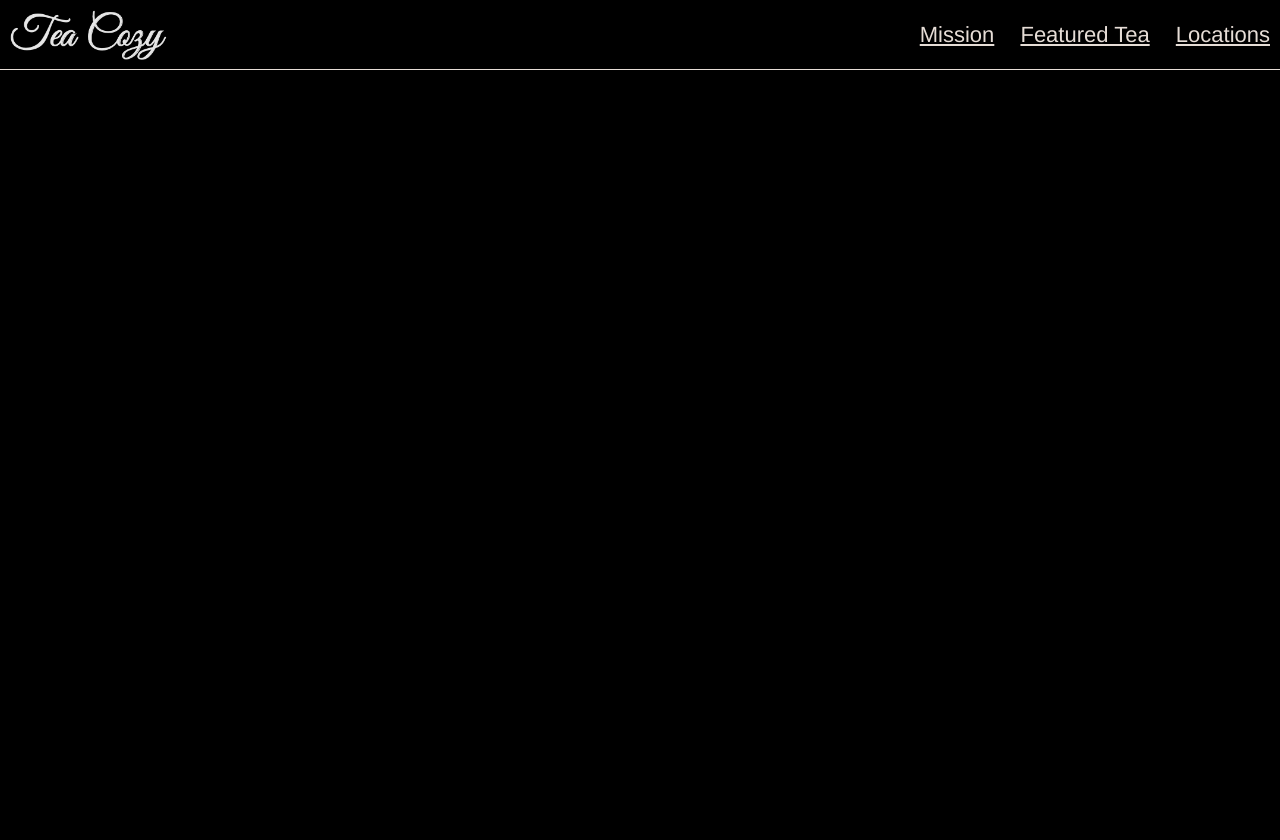
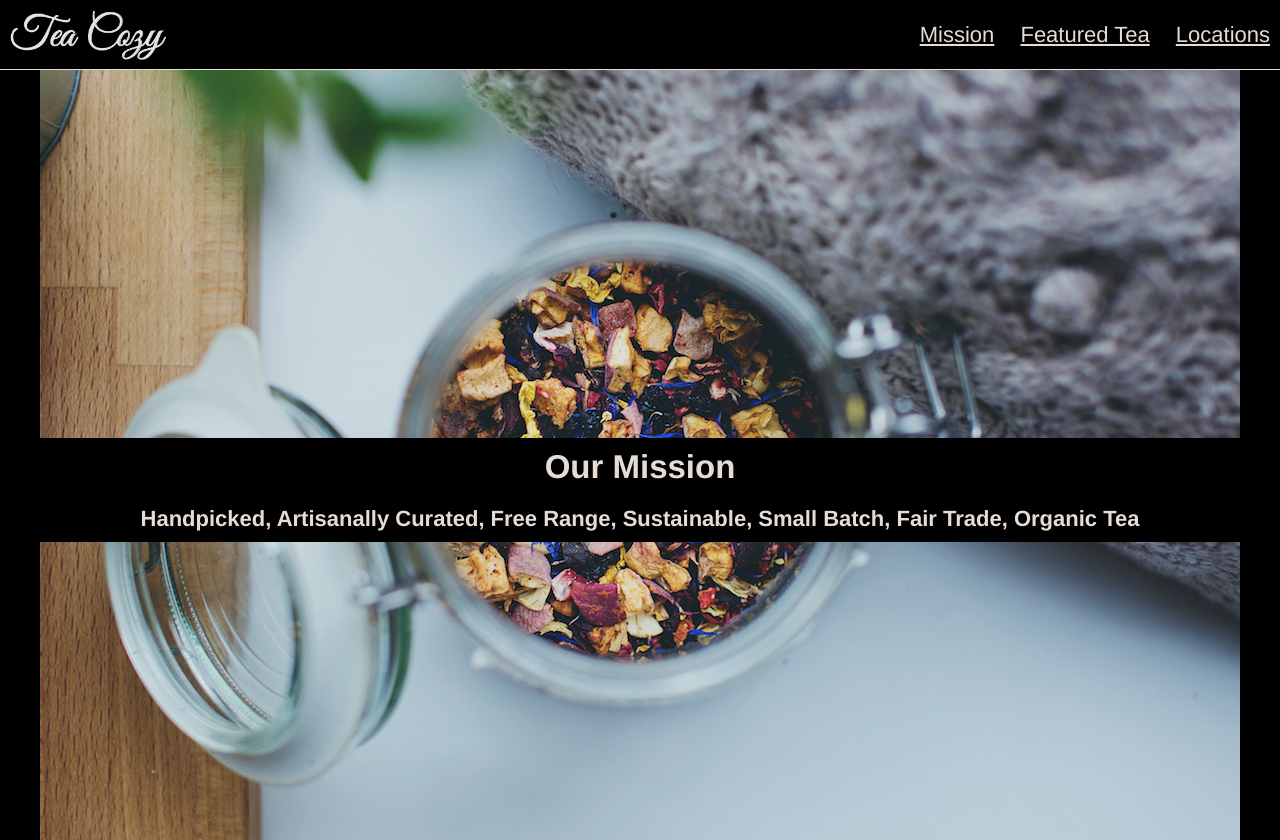
Before and after one commit to eduardedwin/TeaCozy, a plain HTML site: page index.html in a window 1280 px wide. Before the commit the page ends 800 px from the top, so only its background shows below. Drawn offline with Linux system fonts and the light colour scheme.

Commit message:
Main section finished. Refine CSS code

```diff
--- a/index.html
+++ b/index.html
@@ -19,7 +19,21 @@
 
     <!-- Main section -->
     <div class="main">
+      <div id="mission">
+        <div class="description">
+          <h2>Our Mission</h2>
+          <h4>Handpicked, Artisanally Curated, Free Range, Sustainable, Small Batch, Fair Trade, Organic Tea</h4>
+        </div>
+      </div>
+      <div id="featured-tea">
 
+      </div>
+      <div id="locations">
+
+      </div>
+      <div class="contact">
+
+      </div>
     </div>
 
   </body>
--- a/resources/css/style.css
+++ b/resources/css/style.css
@@ -11,10 +11,14 @@ body {
 
 header {
   height: 69px;
+  background-color: Black;
   border-bottom: 1px solid SeaShell;
   display: flex;
   align-items: center;
   justify-content: space-between;
+  position: fixed;
+  width: 100%;
+  z-index: 3;
 }
 
 header img {
@@ -29,3 +33,30 @@ nav span {
 a {
   color: SeaShell;
 }
+
+h2, h4 {
+  margin: 0;
+  padding: 10px;
+}
+
+.main {
+  display: flex;
+  justify-content: center;
+  position: relative;
+  padding-top: 70px;
+  margin: 0 auto;
+}
+
+#mission {
+  background-image: url("../images/img-mission-background.jpg");
+  height: 700px;
+  width: 1200px;
+  display: flex;
+  align-items: center;
+  padding-top: 70px;
+}
+
+.description {
+  background-color: Black;
+  width: 100%;
+}
```
